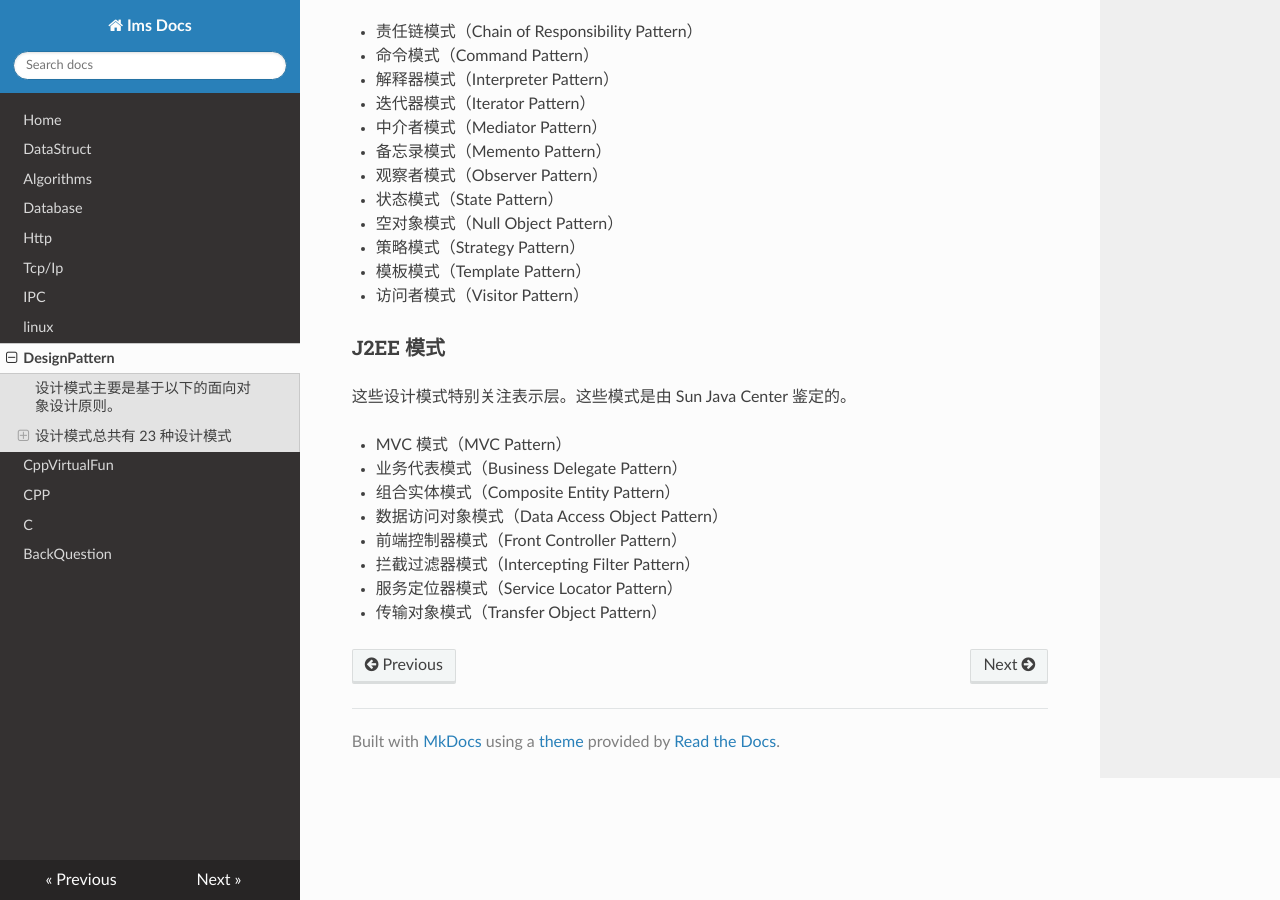
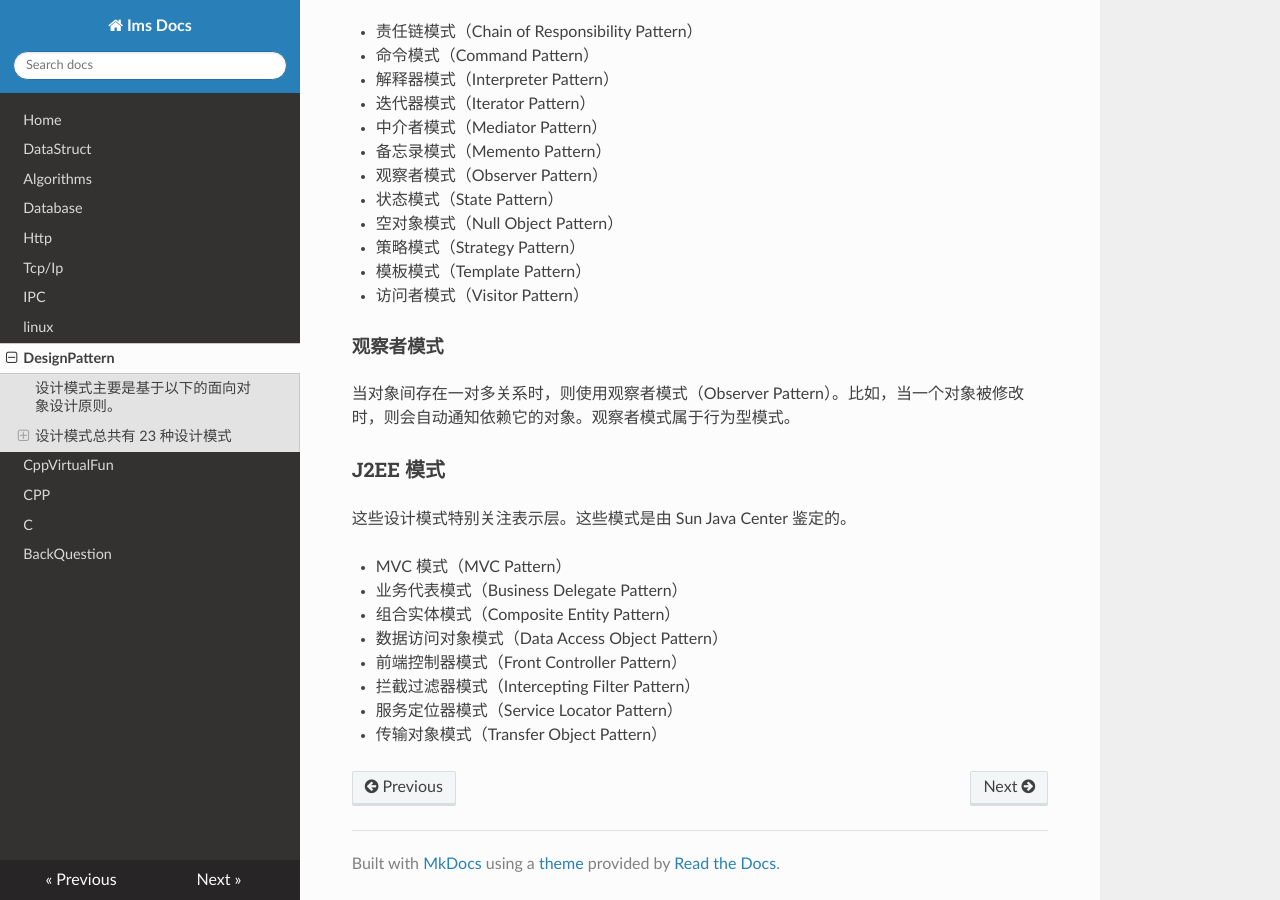
Before and after one commit to ims0/mkdocs, an MkDocs documentation site: the page built from docs/designPattern.md, in a window 1280 px wide and 900 px high, scrolled down 6471 px. Built offline with MkDocs 1.6.1, drawn with Linux system fonts in a browser that asks for light colours; nearby versions of some CDN libraries.

Commit message:
add viewer model

```diff
--- a/docs/designPattern.md
+++ b/docs/designPattern.md
@@ -372,6 +372,9 @@ int main() {
 + 模板模式（Template Pattern）
 + 访问者模式（Visitor Pattern）
 
+#### 观察者模式
+当对象间存在一对多关系时，则使用观察者模式（Observer Pattern）。比如，当一个对象被修改时，则会自动通知依赖它的对象。观察者模式属于行为型模式。
+
 ### J2EE 模式
 
 这些设计模式特别关注表示层。这些模式是由 Sun Java Center 鉴定的。
```
Also changed, not shown: docs/c.md (+1 -1 lines).
